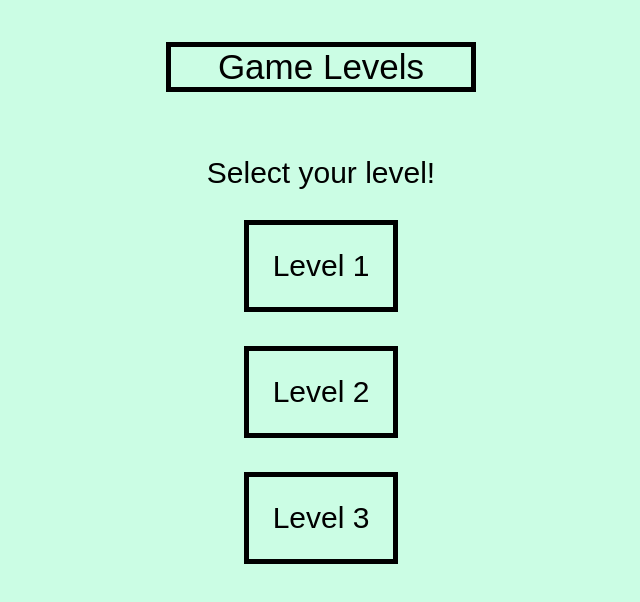
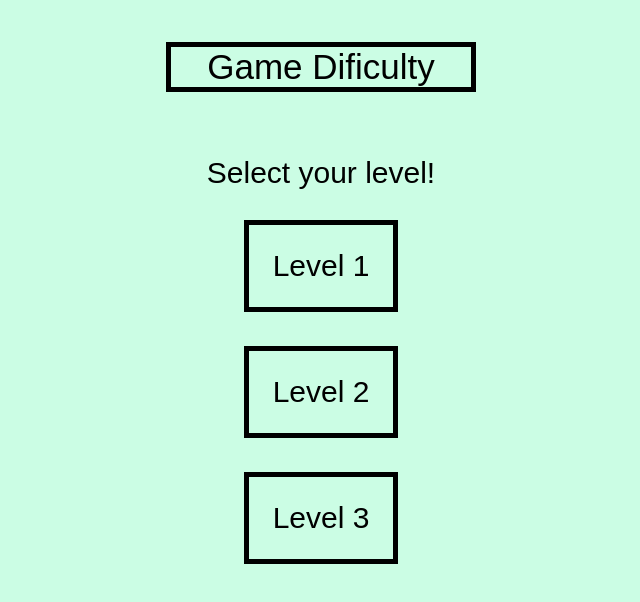
Before and after one commit to Ehsan03/Ehsan03.github.io, a plain HTML site: page levels.html in a window 1280 px wide. Shown: the whole page, without its empty margins (319-959 px from the left). Drawn offline with Linux system fonts and the light colour scheme.

Commit message:
Update levels.html

```diff
--- a/levels.html
+++ b/levels.html
@@ -10,7 +10,7 @@
 <body>
     <center>
         <br>
-        <div>Game Levels</div>
+        <div>Game Dificulty</div>
         <br>
         <p>Select your level!</p>
 
```
